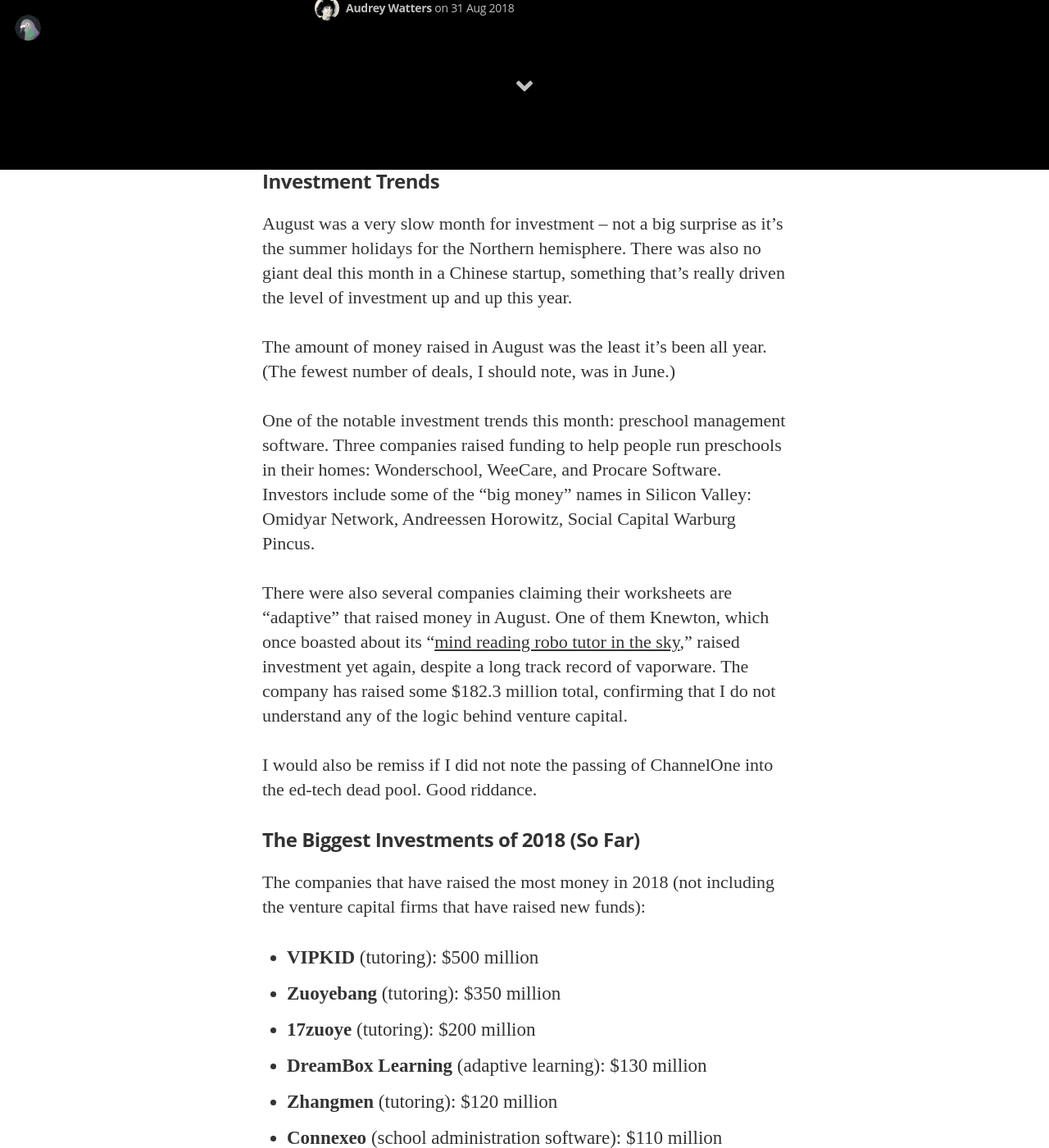
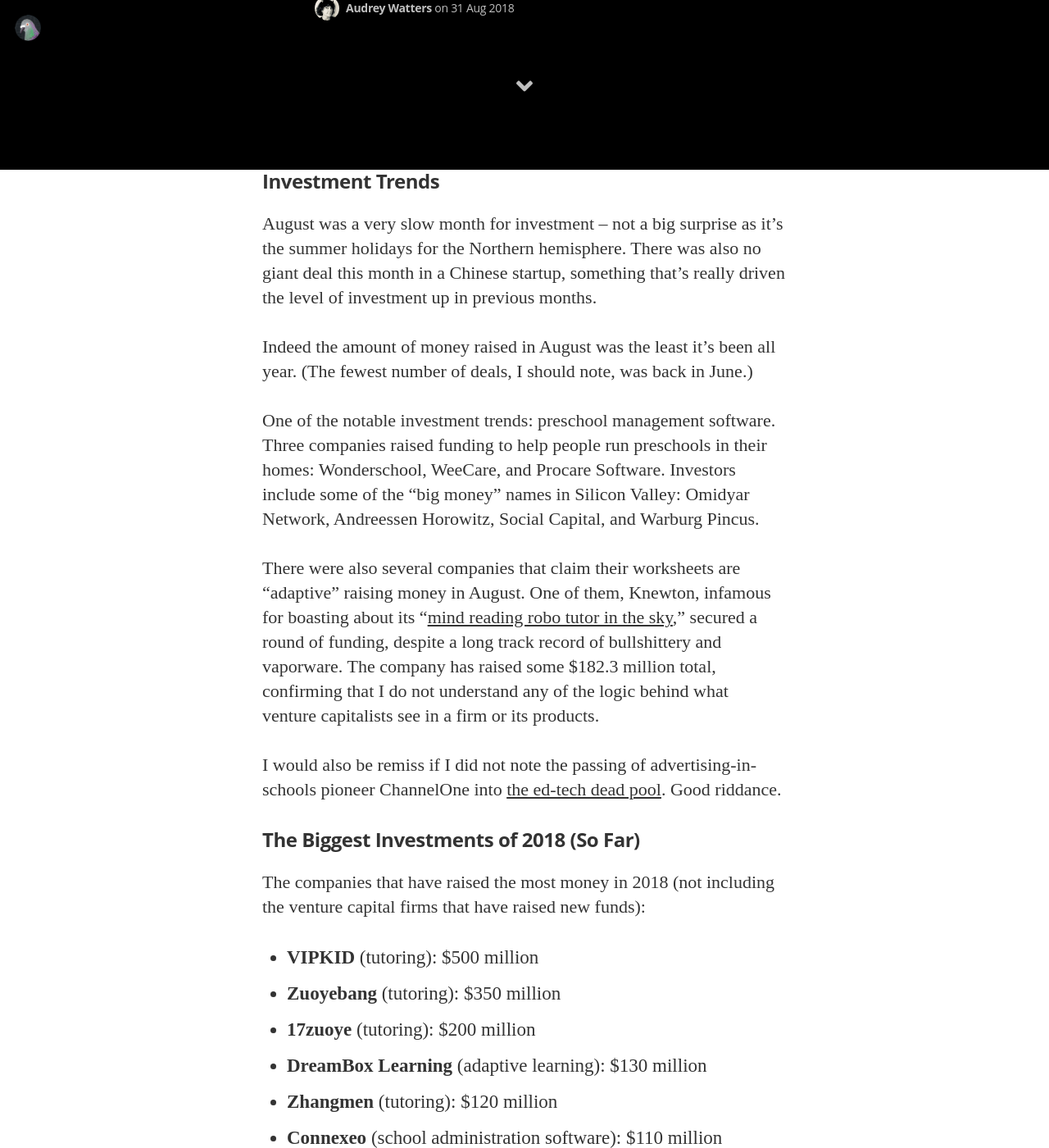
Before and after one commit to HackEducation/funding, a Jekyll site: the page built from _posts/2018-08-31-august.html, in a window 1280 px wide and 1400 px high, scrolled down 1193 px. Shown: the whole window at 82% size. Built offline with Jekyll 4.4.1, drawn with Linux system fonts in a browser that asks for light colours; nearby versions of some CDN libraries; some web fonts are replaced; some of the changed text lies outside the part shown.

Commit message:
a few edits

```diff
--- a/_posts/2018-08-31-august.html
+++ b/_posts/2018-08-31-august.html
@@ -20,15 +20,15 @@
 
 <h3>Investment Trends</h3>
 <br />
-<p>August was a very slow month for investment &#8211; not a big surprise as it&#8217;s the summer holidays for the Northern hemisphere. There was also no giant deal this month in a Chinese startup, something that&#8217;s really driven the level of investment up and up this year. </p>
+<p>August was a very slow month for investment &#8211; not a big surprise as it&#8217;s the summer holidays for the Northern hemisphere. There was also no giant deal this month in a Chinese startup, something that&#8217;s really driven the level of investment up in previous months. </p>
 
-<p>The amount of money raised in August was the least it&#8217;s been all year. (The fewest number of deals, I should note, was in June.)</p>
+<p>Indeed the amount of money raised in August was the least it&#8217;s been all year. (The fewest number of deals, I should note, was back in June.)</p>
 
-<p>One of the notable investment trends this month: preschool management software. Three companies raised funding to help people run preschools in their homes: Wonderschool, WeeCare, and Procare Software. Investors include some of the &#8220;big money&#8221; names in Silicon Valley: Omidyar Network, Andreessen Horowitz, Social Capital Warburg Pincus.</p>
+<p>One of the notable investment trends: preschool management software. Three companies raised funding to help people run preschools in their homes: Wonderschool, WeeCare, and Procare Software. Investors include some of the &#8220;big money&#8221; names in Silicon Valley: Omidyar Network, Andreessen Horowitz, Social Capital, and Warburg Pincus.</p>
 
-<p>There were also several companies claiming their worksheets are &#8220;adaptive&#8221; that raised money in August. One of them Knewton, which once boasted about its &#8220;<a href="https://www.npr.org/sections/ed/2015/10/13/437265231/meet-the-mind-reading-robo-tutor-in-the-sky">mind reading robo tutor in the sky</a>,&#8221; raised investment yet again, despite a long track record of vaporware. The company has raised some $182.3 million total, confirming that I do not understand any of the logic behind venture capital.</p>
+<p>There were also several companies that claim their worksheets are &#8220;adaptive&#8221; raising money in August. One of them, Knewton, infamous for boasting about its &#8220;<a href="https://www.npr.org/sections/ed/2015/10/13/437265231/meet-the-mind-reading-robo-tutor-in-the-sky">mind reading robo tutor in the sky</a>,&#8221; secured a round of funding, despite a long track record of bullshittery and vaporware. The company has raised some $182.3 million total, confirming that I do not understand any of the logic behind what venture capitalists see in a firm or its products.</p>
 
-<p>I would also be remiss if I did not note the passing of ChannelOne into the ed-tech dead pool. Good riddance.</p>
+<p>I would also be remiss if I did not note the passing of advertising-in-schools pioneer ChannelOne into <a href="http://funding.hackeducation.com/deadpool.html">the ed-tech dead pool</a>. Good riddance.</p>
 
 <h3>The Biggest Investments of 2018 (So Far)</h3>
 <br />
@@ -71,7 +71,7 @@
 
 <h3>Errata</h3>
 <br />
-<p>One of the problems of having &#8220;ed-tech funding update&#8221; on my To Do list for the last day of each month, is that I sometimes run the numbers before all the news is in. Such was the case for July. After I hit &#8220;publish&#8221; on <a href="http://funding.hackeducation.com/2018/07/31/july">July&#8217;s article</a>, the press release was issued announcing that DreamBox Learning had raised $130 million. So I&#8217;ve adjusted the numbers for July accordingly across my spreadsheets (and any data you download will reflect this change too). But I thought it might be worthwhile to post a quick update here on each month&#8217;s funding totals:</p>
+<p>One of the problems of having &#8220;ed-tech funding update&#8221; on my To Do list for the last day of each month, is that I sometimes run the numbers before all the news is in. Such was the case for July. After I hit &#8220;publish&#8221; on <a href="http://funding.hackeducation.com/2018/07/31/july">July&#8217;s article</a>, the press release was issued announcing that DreamBox Learning had raised $130 million. So I&#8217;ve adjusted the numbers for July accordingly across my spreadsheets (and any data you download will reflect this change too). But I thought it might be worthwhile to post a quick update here on each month&#8217;s funding totals, as some of these have changed since I initially wrote the article for the month:</p>
 
 <ul>
 <li>January: $336.8 million</li>
@@ -83,7 +83,7 @@
 <li>July: $757.5 million</li>
 </ul>
 
-<p>With August&#8217;s totals, that brings to $2.93 billion that has been invested in education companies so far this year &#8211; ahead of the total for the whole year in 2016.</p>
+<p>With August&#8217;s dollars, that brings the total funding for the year so far to $2.93 billion &#8211; ahead of the total for all of 2016.</p>
 
 <h3>Download the Data</h3>
 <br />
```
